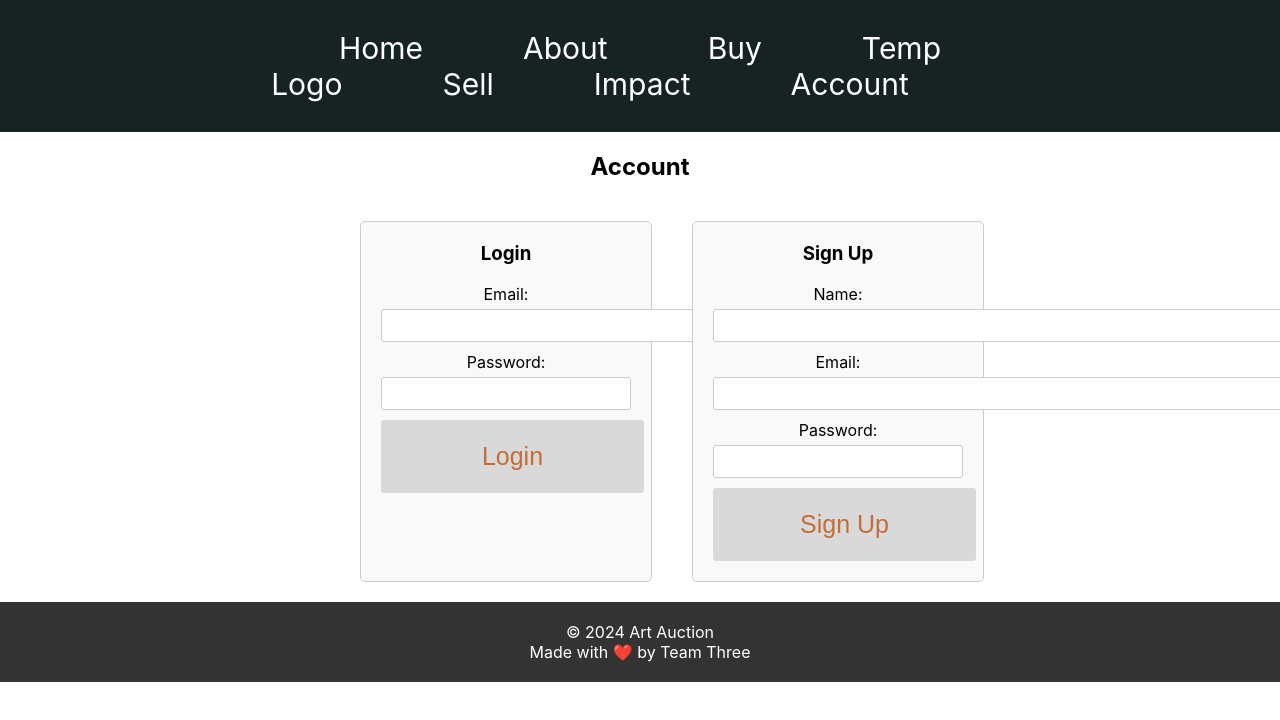
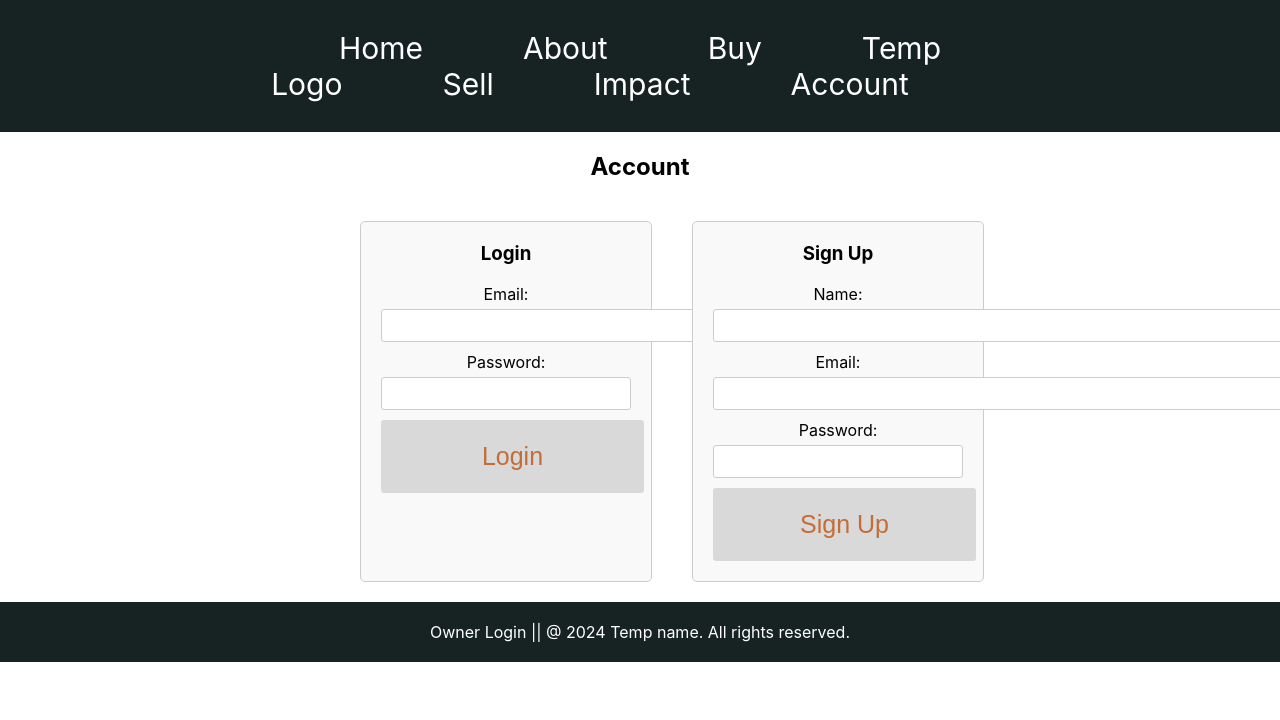
Before and after one commit to JuniperWrenMcGill/Clove-Art-House, a React (Create React App) app: page /account in a window 1280 px wide. Shown: the top 720 px of the page. Built offline with nearby package versions, Linux system fonts and the light colour scheme.

Commit message:
Updated footer.

```diff
--- a/src/components/footer/footer.css
+++ b/src/components/footer/footer.css
@@ -1,5 +1,5 @@
 .footer {
-    background-color: #333;
+    background: rgba(8, 22, 21, 0.94);
     color: #fff;
     padding: 20px 0;
     text-align: center;
--- a/src/components/footer/footer.jsx
+++ b/src/components/footer/footer.jsx
@@ -4,10 +4,7 @@ import './footer.css'; // Import the CSS file
 const Footer = () => {
   return (
     <footer className="footer">
-      <p>&copy; 2024  Art Auction</p>
-      <p>
-        Made with <span role="img" aria-label="heart">❤️</span> by Team Three
-      </p>
+      <p>Owner Login || @ 2024 Temp name. All rights reserved.</p>
     </footer>
   );
 }
```
